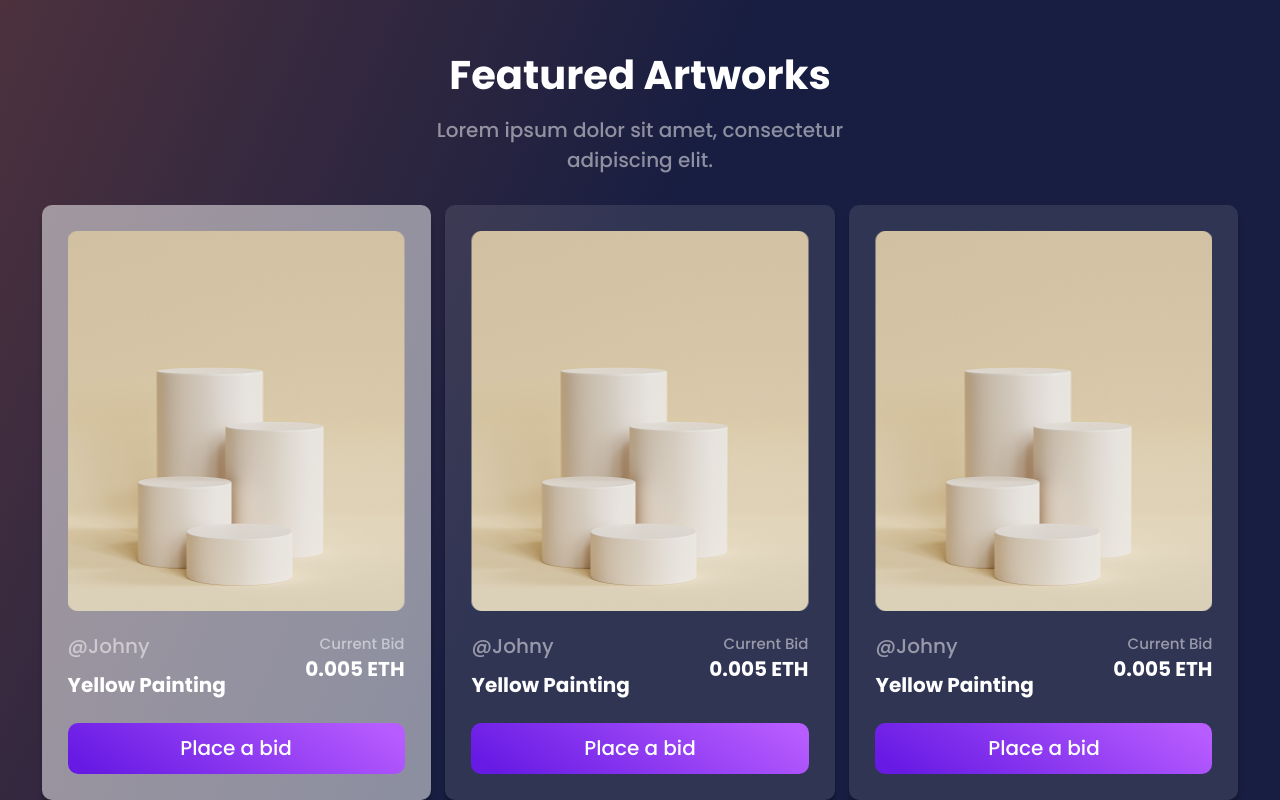
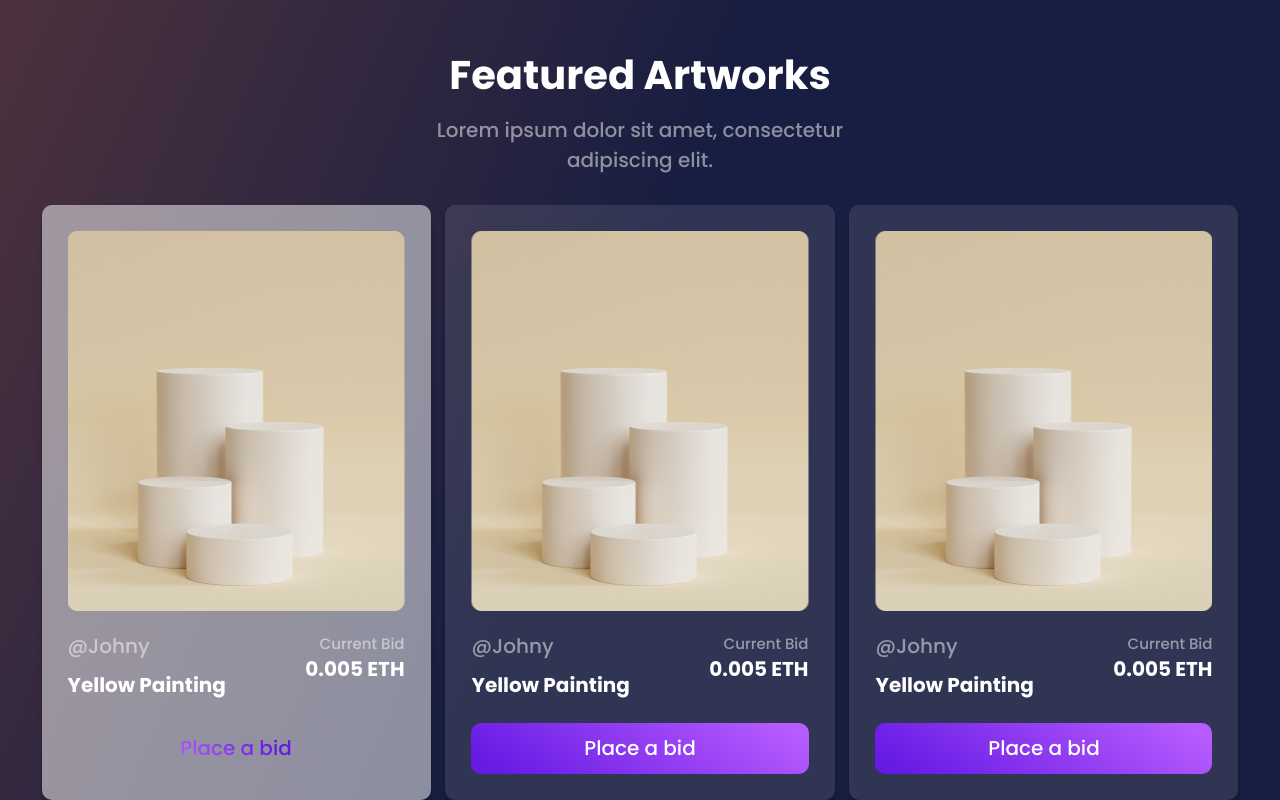
Before and after one commit to hamellton/nft, a plain HTML site: page index.html in a window 1280 px wide. In both pictures the pointer is over the link 236 px from the left and 1771 px from the top of the page. Shown: the part 1023-1823 px from the top of the page. Drawn offline with Linux system fonts and the light colour scheme.

Commit message:
changes from Dasha

```diff
--- a/styles/styles.css
+++ b/styles/styles.css
@@ -179,7 +179,6 @@ body {
   line-height: 1.5;
 }
 
-
 .card {
   display: flex;
   justify-content: space-between;
@@ -192,11 +191,11 @@ body {
   padding: 26px;
   flex-basis: 32.5%;
   box-sizing: border-box;
+  transition: 0.3s;
 }
 
 .card__item:hover {
   background: rgba(255, 255, 255, 0.5);
-
 }
 
 .card__cover {
@@ -204,7 +203,6 @@ body {
   overflow: hidden;
   width: 100%;
   height: 380px;
-
 }
 
 .card__img {
@@ -237,10 +235,10 @@ body {
 }
 
 .card__bid {
-text-align: right;
-margin-top: 0;
-font-size: 15px;
-color: rgba(255, 255, 255, 0.5);
+  text-align: right;
+  margin-top: 0;
+  font-size: 15px;
+  color: rgba(255, 255, 255, 0.5);
 }
 
 .card__price {
@@ -262,3 +260,9 @@ color: rgba(255, 255, 255, 0.5);
   padding: 14px 20px;
   margin-top: 26px;
 }
+
+.card__link:hover {
+  background: linear-gradient(45deg, #b75cff 33%, #671ae4 60%);
+  -webkit-background-clip: text;
+  -webkit-text-fill-color: transparent;
+}
```
